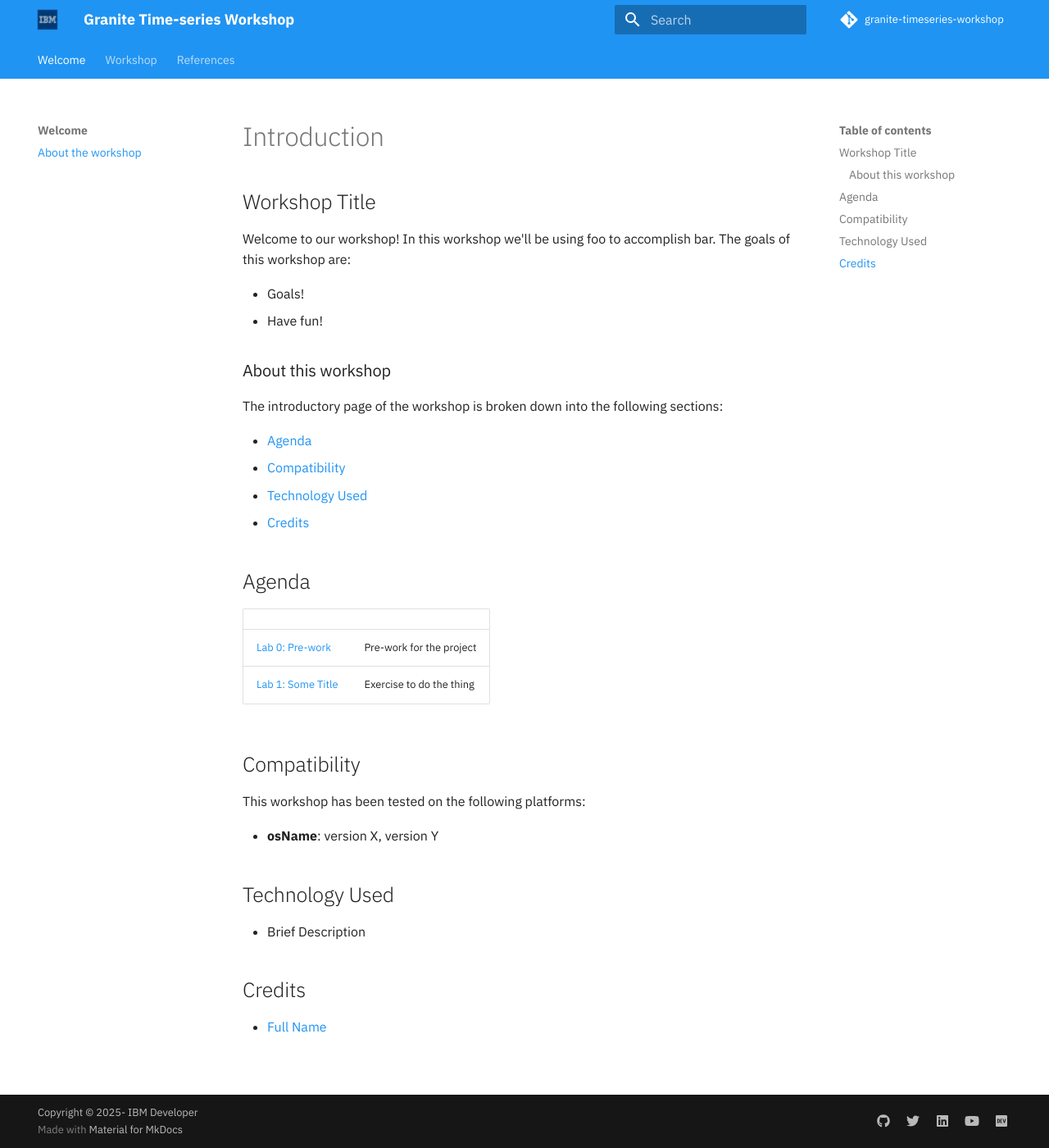
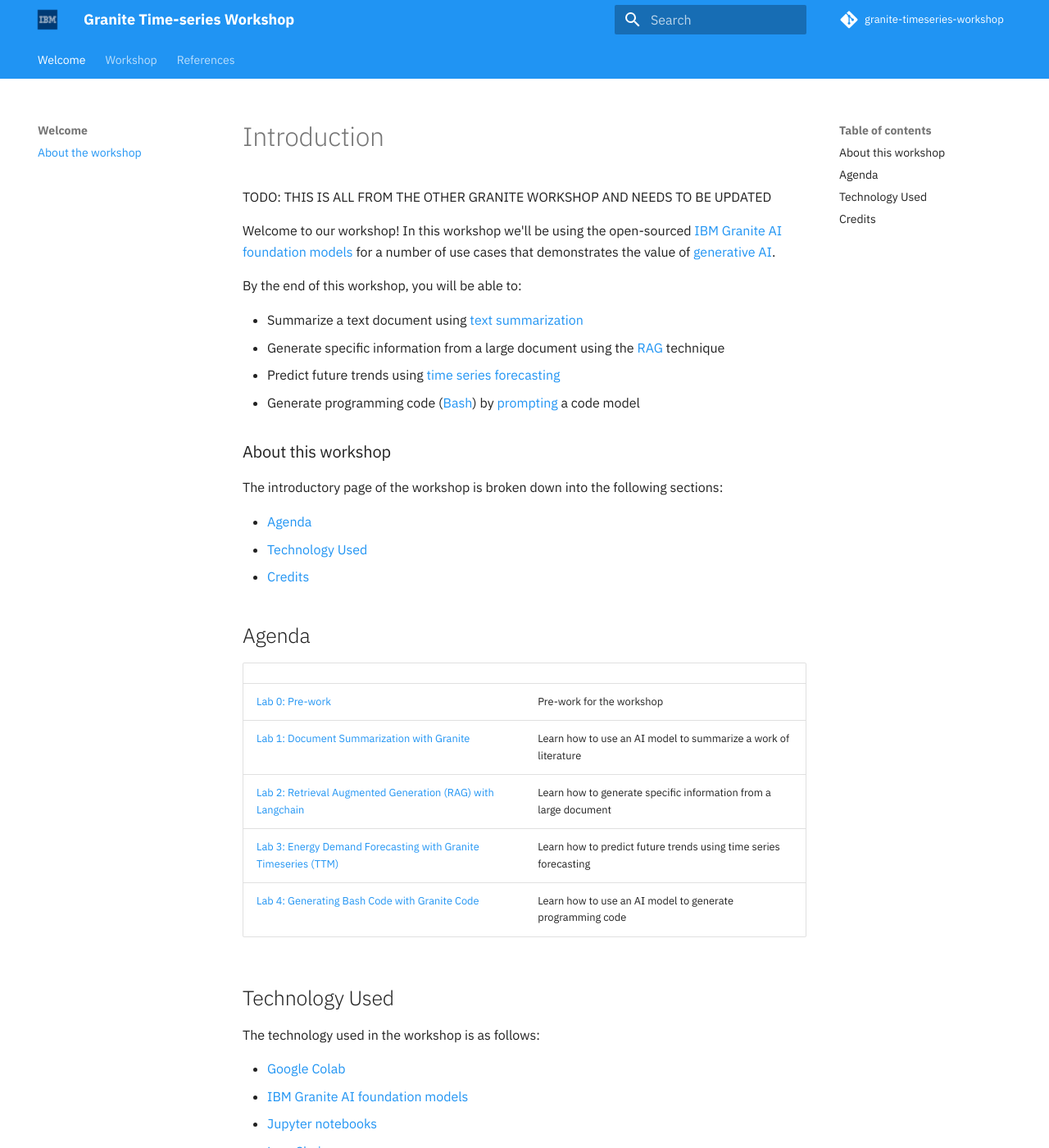
Before and after one commit to mmcelaney/granite-timeseries-workshop, an MkDocs documentation site: the page built from docs/README.md, in a window 1280 px wide and 1400 px high. Shown: the whole window at 82% size. Built offline with MkDocs 1.6.1 and Material for MkDocs 9.7.7, drawn with Linux system fonts in a browser that asks for light colours; comment, search, counter and statistics services are not loaded; some of the changed text lies outside the part shown.

Commit message:
updating notebook list

```diff
--- a/docs/README.md
+++ b/docs/README.md
@@ -1,44 +1,54 @@
 ---
-title: Introduction
-description: The description for the social card
+title: Granite Workshop
+description: Learn how to leverage the Granite Foundational Models
 logo: images/ibm-blue-background.png
 ---
 
 # Introduction
 
-## Workshop Title
 
-Welcome to our workshop! In this workshop we'll be using foo to accomplish bar. The goals of this workshop are:
+TODO: THIS IS ALL FROM THE OTHER GRANITE WORKSHOP AND NEEDS TO BE UPDATED
 
-* Goals!
-* Have fun!
+Welcome to our workshop! In this workshop we'll be using the open-sourced [IBM Granite
+AI foundation models](https://www.ibm.com/granite) for a number of use cases that
+demonstrates the value of [generative AI](https://developer.ibm.com/generative-ai-for-developers).
+
+By the end of this workshop, you will be able to:
+
+* Summarize a text document using [text summarization](https://www.ibm.com/topics/text-summarization)
+* Generate specific information from a large document using the [RAG](https://research.ibm.com/blog/retrieval-augmented-generation-RAG) technique
+* Predict future trends using [time series forecasting](https://research.ibm.com/blog/AI-time-series-forecasting)
+* Generate programming code ([Bash](https://opensource.com/resources/what-bash)) by [prompting](https://en.wikipedia.org/wiki/Prompt_engineering) a code model
 
 ### About this workshop
 
 The introductory page of the workshop is broken down into the following sections:
 
-* [Agenda](./#agenda)
-* [Compatibility](./#compatibility)
-* [Technology Used](./#technology-used)
-* [Credits](./#credits)
+* [Agenda](#agenda)
+* [Technology Used](#technology-used)
+* [Credits](#credits)
 
 ## Agenda
 
 |  |  |
 | :--- | :--- |
-| [Lab 0: Pre-work](pre-work/README.md) | Pre-work for the project |
-| [Lab 1: Some Title](lab-1/README.md) | Exercise to do the thing |
-
-## Compatibility
-
-This workshop has been tested on the following platforms:
-
-* **osName**: version X, version Y
+| [Lab 0: Pre-work](pre-work/README.md)  | Pre-work for the workshop |
+| [Lab 1: Document Summarization with Granite](lab-1/README.md) | Learn how to use an AI model to summarize a work of literature |
+| [Lab 2: Retrieval Augmented Generation (RAG) with Langchain](lab-2/README.md)| Learn how to generate specific information from a large document |
+| [Lab 3: Energy Demand Forecasting with Granite Timeseries (TTM)](lab-3/README.md) | Learn how to predict future trends using time series forecasting |
+| [Lab 4: Generating Bash Code with Granite Code](lab-4/README.md) | Learn how to use an AI model to generate programming code |
 
 ## Technology Used
 
-* Brief Description
+The technology used in the workshop is as follows:
+
+* [Google Colab](https://colab.research.google.com)
+* [IBM Granite AI foundation models](https://www.ibm.com/granite)
+* [Jupyter notebooks](https://jupyter.org/)
+* [LangChain](https://www.langchain.com/)
+* [Ollama](https://ollama.com)
+* [Replicate](https://replicate.com/)
 
 ## Credits
-
-* [Full Name](https://github.com/githubid)
+* [Joe Sepi](https://github.com/joesepi)
+* The notebooks used in this workshop are versions of notebooks from the [IBM Granite Community](https://github.com/ibm-granite-community) modified for the workshop needs
```
Also changed, not shown: README.md (+1 -3 lines), 2 other files.
